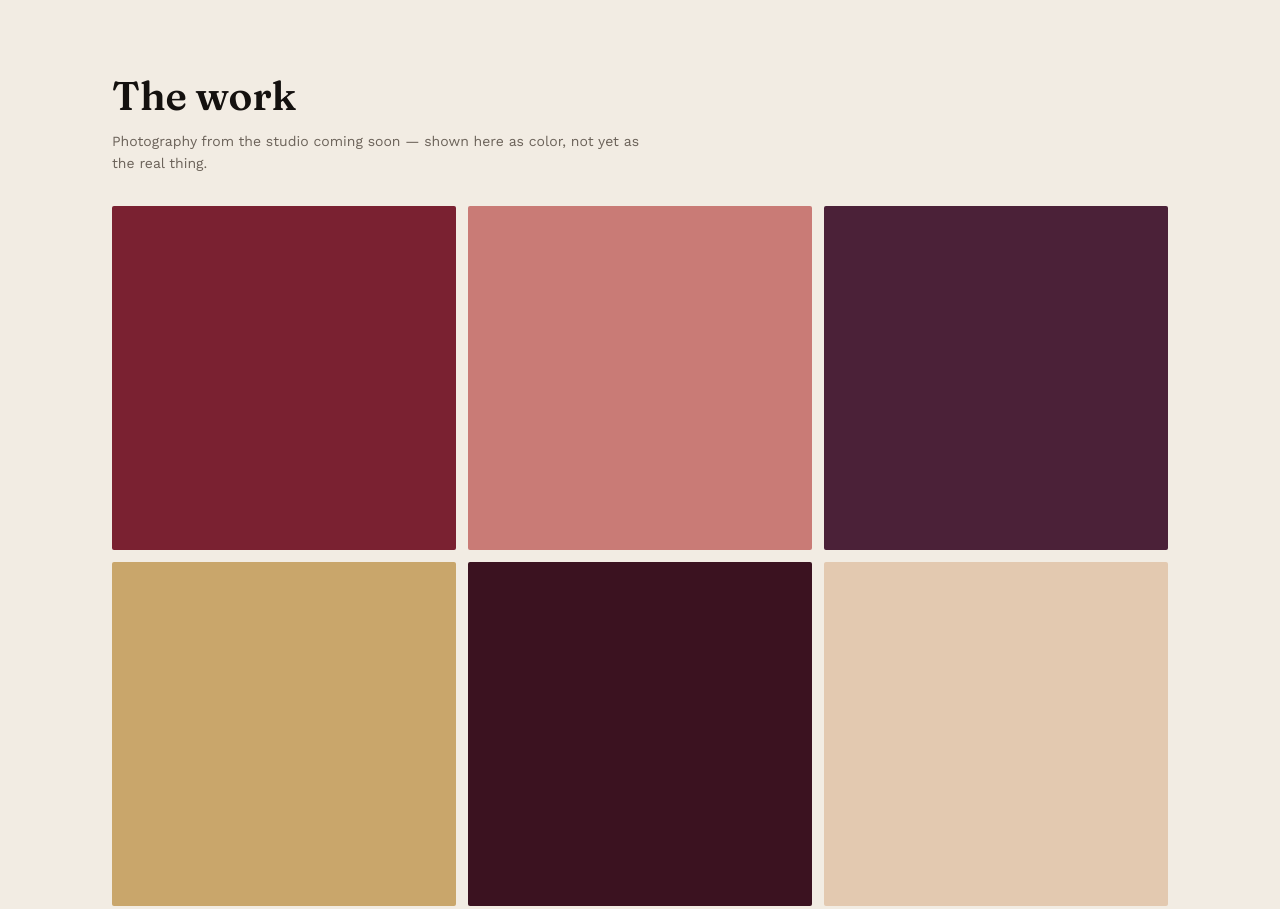
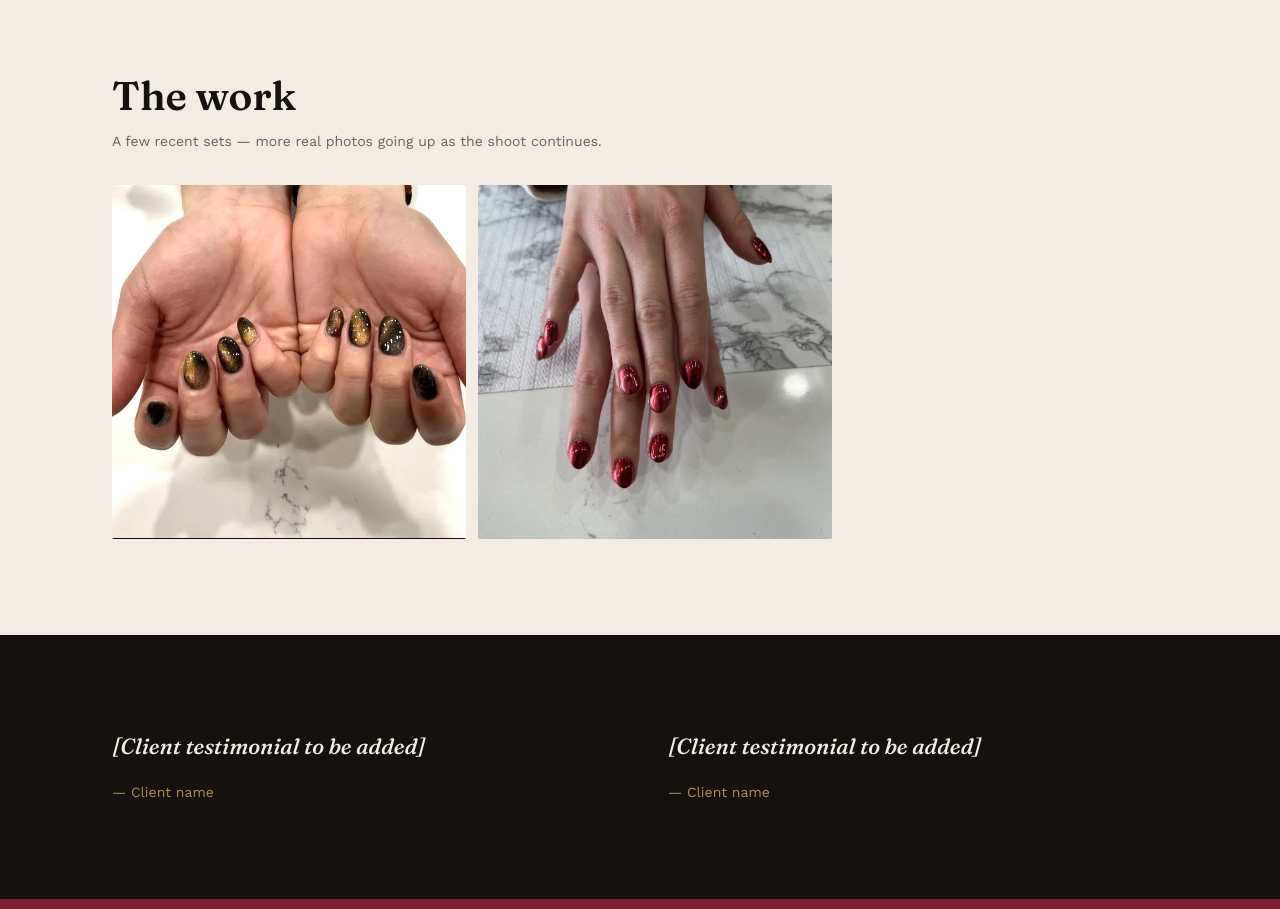
Before and after one commit to aaron2047/talon-nail-bar, a plain HTML site: page index.html in a window 1280 px wide. Shown: the part 1960-2869 px from the top of the page. Drawn offline with nearby package versions, Linux system fonts and the light colour scheme.

Commit message:
add real gallery photos, drop placeholder swatches

```diff
--- a/index.html
+++ b/index.html
@@ -106,14 +106,10 @@
   <section class="gallery" id="gallery">
     <div class="wrap">
       <h2>The work</h2>
-      <p class="gallery-note">Photography from the studio coming soon &mdash; shown here as color, not yet as the real thing.</p>
+      <p class="gallery-note">A few recent sets &mdash; more real photos going up as the shoot continues.</p>
       <div class="gallery-grid">
-        <div class="gallery-tile s1"></div>
-        <div class="gallery-tile s2"></div>
-        <div class="gallery-tile s3"></div>
-        <div class="gallery-tile s4"></div>
-        <div class="gallery-tile s5"></div>
-        <div class="gallery-tile s6"></div>
+        <img src="assets/gallery-shimmer.jpg" alt="Gold and black glitter ombre gel set by Talon Nail Bar" class="gallery-tile" />
+        <img src="assets/gallery-chrome.jpg" alt="Deep red chrome gel set by Talon Nail Bar" class="gallery-tile" />
       </div>
     </div>
   </section>
--- a/styles.css
+++ b/styles.css
@@ -297,20 +297,17 @@ a:focus-visible, button:focus-visible {
 .gallery-note { font-size: 14px; color: var(--grey); margin-top: -8px; margin-bottom: 32px; }
 .gallery-grid {
   display: grid;
-  grid-template-columns: repeat(3, 1fr);
+  grid-template-columns: repeat(2, 1fr);
   gap: 12px;
+  max-width: 720px;
 }
 .gallery-tile {
-  min-height: 220px;
+  width: 100%;
   aspect-ratio: 1;
+  object-fit: cover;
   border-radius: 2px;
+  display: block;
 }
-.gallery-tile.s1 { background: var(--swatch-1); }
-.gallery-tile.s2 { background: var(--swatch-2); }
-.gallery-tile.s3 { background: var(--swatch-3); }
-.gallery-tile.s4 { background: var(--swatch-4); }
-.gallery-tile.s5 { background: var(--swatch-5); }
-.gallery-tile.s6 { background: var(--swatch-6); }
 
 /* ============================================================
    Testimonials
@@ -421,6 +418,5 @@ a:focus-visible, button:focus-visible {
   .nav-toggle { display: flex; }
   .wordmark img { height: 40px; }
   .hero { padding: 96px 0 64px; }
-  .gallery-grid { grid-template-columns: repeat(2, 1fr); }
   .service-list li { gap: 16px; }
 }
```
Also changed, not shown: assets/gallery-chrome.jpg (added), assets/gallery-shimmer.jpg (added), 1 other file.
